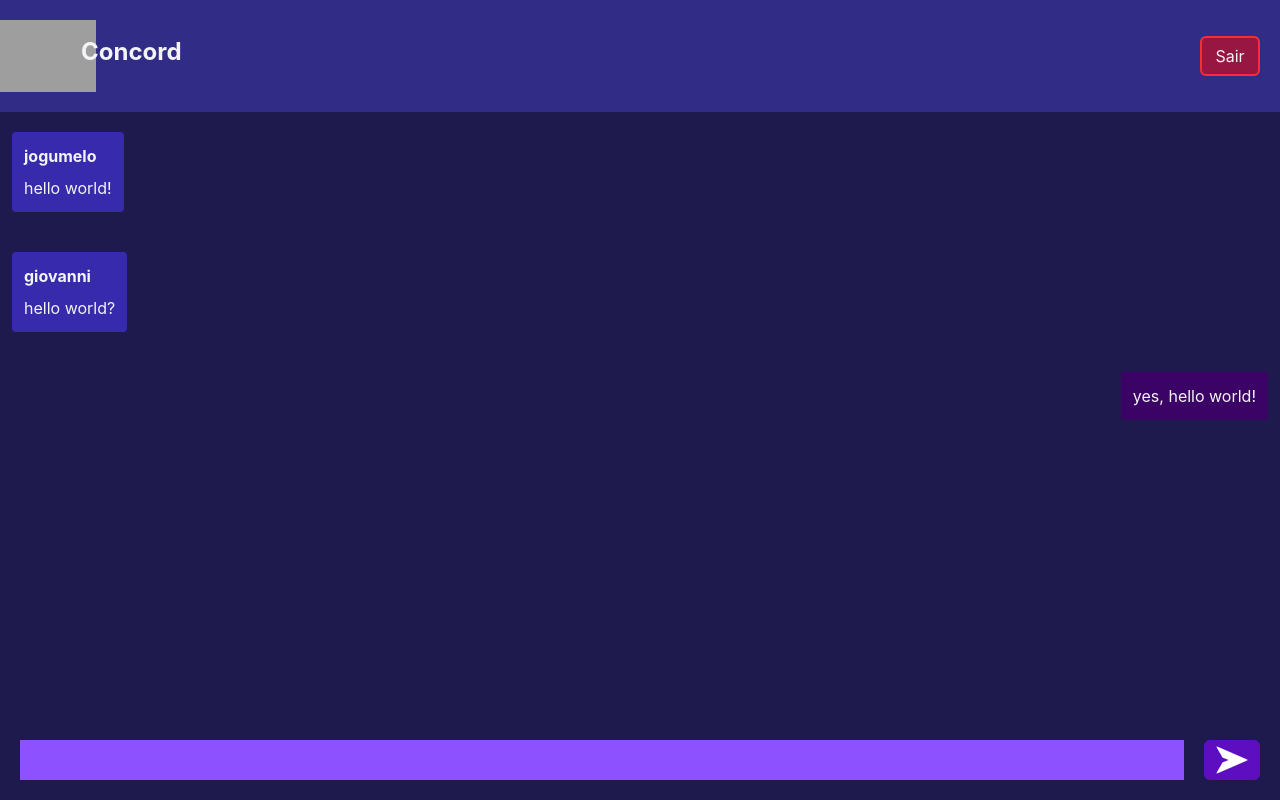
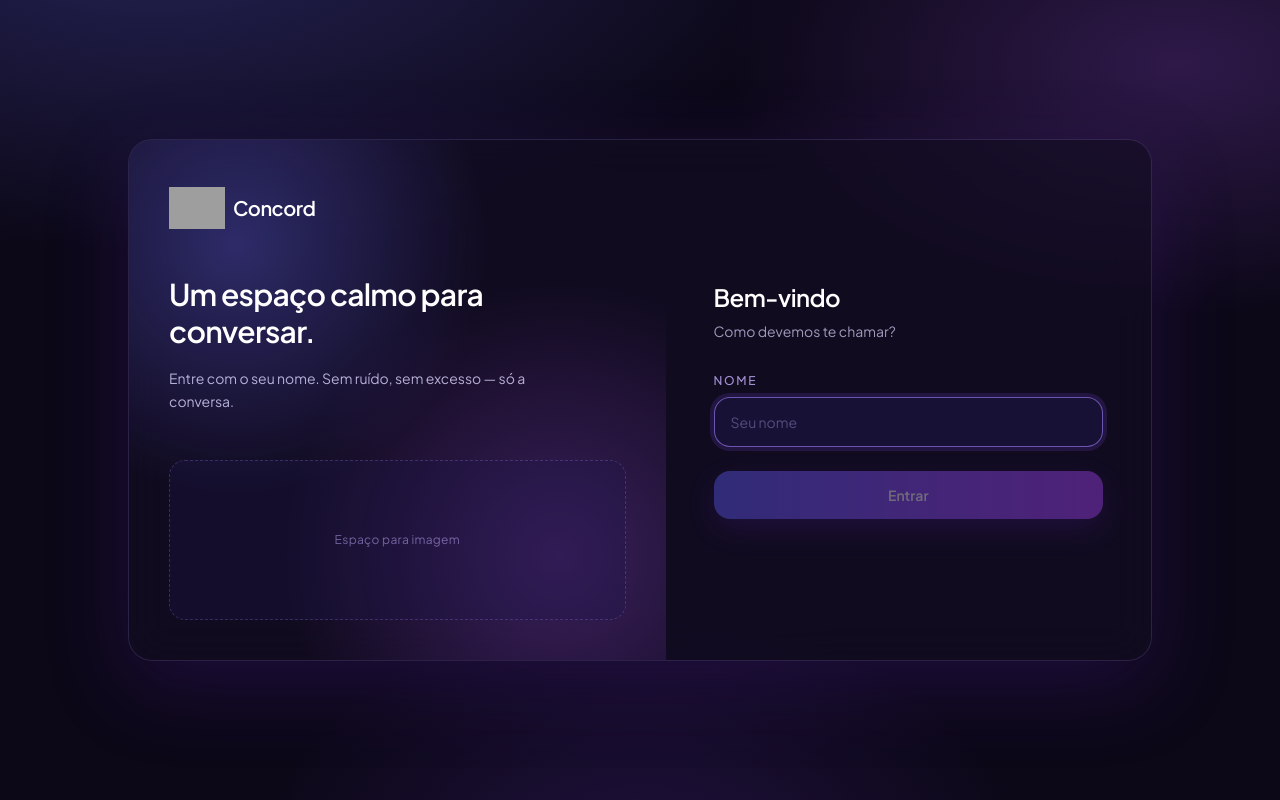
Before and after one commit to cavaleiro-olimpioo/ChatApp, a React (Vite) app in the folder frontend/: page / in a window 1280 px wide. Built offline with nearby package versions, Linux system fonts and the light colour scheme; grey boxes are pictures that could not be loaded.

Commit message:
UI/UX
Terminei a ui/ux do login e main

```diff
--- a/frontend/index.html
+++ b/frontend/index.html
@@ -2,9 +2,15 @@
 <html lang="pt-br">
   <head>
     <meta charset="UTF-8" />
-    <link rel="icon" type="image/svg+xml" href="public/favicon.ico" />
+    <link rel="icon" type="image/svg+xml" href="/favicon.ico" />
+    <link rel="preconnect" href="https://fonts.googleapis.com" />
+    <link rel="preconnect" href="https://fonts.gstatic.com" crossorigin />
+    <link
+      href="https://fonts.googleapis.com/css2?family=Plus+Jakarta+Sans:wght@400;500;600;700&display=swap"
+      rel="stylesheet"
+    />
     <meta name="viewport" content="width=device-width, initial-scale=1.0" />
-    <title>frontend</title>
+    <title>Concord</title>
   </head>
   <body>
     <div id="root"></div>
--- a/frontend/src/App.jsx
+++ b/frontend/src/App.jsx
@@ -1,45 +1,99 @@
+import { useState } from 'react';
 import logo from './assets/icons/Logo.png';
-import enviar from './assets/icons/enviar.png'
 import CardMessage from './components/cardMessage';
+import Login from './components/Login';
 
 function App() {
-  const user = 'guilherme';
+  const [user, setUser] = useState(null);
   const allMessages = [
     {
-      'id': 1,
-      'user': 'jogumelo',
-      'message': 'hello world!'
+      id: 1,
+      user: 'jogumelo',
+      message: 'hello world!',
     },
     {
-      'id': 2,
-      'user': 'giovanni',
-      'message': 'hello world?'
+      id: 2,
+      user: 'giovanni',
+      message: 'hello world?',
     },
     {
-      'id': 3,
-      'user': 'guilherme',
-      'message': 'yes, hello world!'
-    }
-  ]
+      id: 3,
+      user: 'guilherme',
+      message: 'yes, hello world!',
+    },
+  ];
+
+  if (!user) {
+    return <Login onEnter={setUser} />;
+  }
+
   return (
-    <div className='flex flex-col items-center w-screen h-screen'>
-      <header className='flex justify-between items-center w-full bg-indigo-900 p-5'>
-        <div className='flex items-center justify-center'>
-          <img className='w-24 -ml-5' src={logo} alt="logo" />
-          <h1 className='font-bold text-gray-100 text-2xl -ml-3.75 mb-2' >Concord</h1>
+    <div className="ambient flex h-screen flex-col text-white">
+      <header className="glass shrink-0">
+        <div className="mx-auto flex max-w-3xl items-center justify-between px-5 py-3.5">
+          <div className="flex items-center gap-2">
+            <img className="h-12 w-14 object-contain" src={logo} alt="Concord" />
+            <div>
+              <h1 className="text-lg font-semibold leading-none tracking-tight">Concord</h1>
+              <p className="mt-1 text-xs text-violet-300/70">Sala geral</p>
+            </div>
+          </div>
+          <div className="flex items-center gap-3">
+            <span className="hidden rounded-full border border-violet-400/20 bg-indigo-950/40 px-3 py-1.5 text-xs text-violet-200/90 sm:inline">
+              {user}
+            </span>
+            <button
+              type="button"
+              onClick={() => setUser(null)}
+              className="rounded-xl border border-violet-400/25 px-4 py-2 text-sm font-medium text-violet-100 transition hover:border-violet-300/50 hover:bg-violet-500/10"
+            >
+              Sair
+            </button>
+          </div>
         </div>
-        <button className='bg-[#FF000080] w-15 h-10 text-gray-100 border-red-500 border-2 rounded-md'>Sair</button>
       </header>
-      <main className='bg-indigo-950 w-full h-full flex flex-col justify-between'>
-        <div className='w-full h-full flex flex-col'>
-          {allMessages.map((message) => {
-            return(<CardMessage message={message.message} userMsg={message.user} user={user} />)
-          })}
+
+      <main className="mx-auto flex min-h-0 w-full max-w-3xl flex-1 flex-col">
+        <div className="scroll-chat flex min-h-0 flex-1 flex-col overflow-y-auto px-4 py-5 sm:px-6">
+          <p className="mb-6 self-center rounded-full border border-violet-400/15 bg-indigo-950/30 px-3 py-1 text-[11px] uppercase tracking-[0.16em] text-violet-300/50">
+            Hoje
+          </p>
+          {allMessages.map((message) => (
+            <CardMessage
+              key={message.id}
+              message={message.message}
+              userMsg={message.user}
+              user={user}
+            />
+          ))}
         </div>
-        <form className='p-5 flex justify-between' action=".">
-          <input className='w-full mr-5 bg-violet-500' type="text" name="message" id="message" />
-          <button className='bg-violet-800 rounded-md w-15 h-10 flex justify-center items-center cursor-pointer' type="submit">
-            <img src={enviar} alt="enviar" />
+
+        <form
+          className="glass mx-4 mb-5 flex items-center gap-3 rounded-2xl px-3 py-2 sm:mx-6"
+          action="."
+          onSubmit={(event) => event.preventDefault()}
+        >
+          <input
+            className="w-full bg-transparent px-3 py-2.5 text-sm text-white outline-none placeholder:text-violet-300/40"
+            type="text"
+            name="message"
+            id="message"
+            placeholder="Escreva uma mensagem"
+          />
+          <button
+            className="flex h-11 w-11 shrink-0 items-center justify-center rounded-xl bg-gradient-to-br from-indigo-500 to-violet-600 text-white transition hover:brightness-110"
+            type="submit"
+            aria-label="Enviar"
+          >
+            <svg width="18" height="18" viewBox="0 0 24 24" fill="none" aria-hidden>
+              <path
+                d="M5 12h14M13 6l6 6-6 6"
+                stroke="currentColor"
+                strokeWidth="2"
+                strokeLinecap="round"
+                strokeLinejoin="round"
+              />
+            </svg>
           </button>
         </form>
       </main>
--- /dev/null
+++ b/frontend/src/components/Login.jsx
@@ -0,0 +1,80 @@
+import { useState } from 'react';
+import logo from '../assets/icons/Logo.png';
+
+function Login({ onEnter }) {
+  const [name, setName] = useState('');
+
+  function handleSubmit(event) {
+    event.preventDefault();
+    const trimmed = name.trim();
+    if (!trimmed) return;
+    onEnter?.(trimmed);
+  }
+
+  return (
+    <div className="ambient flex min-h-screen items-center justify-center px-4 py-10">
+      <section className="glass grid w-full max-w-5xl overflow-hidden rounded-3xl shadow-[0_24px_80px_rgba(76,29,149,0.28)] lg:grid-cols-[1.05fr_0.95fr]">
+        <aside className="relative hidden min-h-[420px] flex-col justify-between overflow-hidden p-10 lg:flex">
+          <div
+            aria-hidden
+            className="pointer-events-none absolute inset-0 bg-[radial-gradient(circle_at_20%_20%,rgba(99,102,241,0.35),transparent_42%),radial-gradient(circle_at_80%_80%,rgba(168,85,247,0.28),transparent_46%)]"
+          />
+          <div className="relative">
+            <div className="flex items-center gap-2">
+              <img src={logo} alt="" className="h-14 w-14 object-contain" />
+              <span className="text-xl font-semibold tracking-tight text-white">Concord</span>
+            </div>
+            <p className="mt-10 max-w-xs text-3xl font-semibold leading-tight tracking-tight text-white">
+              Um espaço calmo para conversar.
+            </p>
+            <p className="mt-4 max-w-sm text-sm leading-relaxed text-violet-200/80">
+              Entre com o seu nome. Sem ruído, sem excesso — só a conversa.
+            </p>
+          </div>
+          <div className="relative mt-12 h-40 rounded-2xl border border-dashed border-violet-400/25 bg-indigo-950/30">
+            <span className="absolute inset-0 flex items-center justify-center text-xs tracking-wide text-violet-300/50">
+              Espaço para imagem
+            </span>
+          </div>
+        </aside>
+
+        <div className="flex flex-col justify-center px-8 py-12 sm:px-12">
+          <div className="mb-8 flex items-center gap-2 lg:hidden">
+            <img src={logo} alt="" className="h-12 w-14 object-contain" />
+            <span className="text-lg font-semibold text-white">Concord</span>
+          </div>
+
+          <h1 className="text-2xl font-semibold tracking-tight text-white">Bem-vindo</h1>
+          <p className="mt-2 text-sm text-violet-200/70">Como devemos te chamar?</p>
+
+          <form className="mt-8 space-y-6" onSubmit={handleSubmit}>
+            <label className="block">
+              <span className="mb-2 block text-xs font-medium uppercase tracking-[0.14em] text-violet-300/80">
+                Nome
+              </span>
+              <input
+                autoFocus
+                autoComplete="nickname"
+                name="username"
+                value={name}
+                onChange={(event) => setName(event.target.value)}
+                placeholder="Seu nome"
+                className="w-full rounded-2xl border border-violet-400/20 bg-indigo-950/50 px-4 py-3.5 text-sm text-white outline-none transition placeholder:text-violet-300/35 focus:border-violet-400/60 focus:ring-4 focus:ring-violet-500/15"
+              />
+            </label>
+
+            <button
+              type="submit"
+              disabled={!name.trim()}
+              className="w-full rounded-2xl bg-gradient-to-r from-indigo-500 via-violet-500 to-purple-500 py-3.5 text-sm font-semibold text-white shadow-[0_10px_30px_rgba(124,58,237,0.35)] transition hover:brightness-110 disabled:cursor-not-allowed disabled:opacity-40"
+            >
+              Entrar
+            </button>
+          </form>
+        </div>
+      </section>
+    </div>
+  );
+}
+
+export default Login;
--- a/frontend/src/components/cardMessage.jsx
+++ b/frontend/src/components/cardMessage.jsx
@@ -1,18 +1,26 @@
-function cardMessage({ message, userMsg, user }) {
-    if (userMsg === user) {
-        return (
-            <div className='bg-purple-950 mr-3 mt-5 mb-5 max-w-5/6 p-3 self-end rounded-sm'>
-                <p className='text-gray-100'>{message}</p>
-            </div>
-        );
-    } else {
-        return (
-            <div className='bg-indigo-800 ml-3 mt-5 mb-5 w-fit max-w-5/6 p-3 rounded-sm'>
-                <h1 className='font-bold text-gray-100 text-md mb-2'>{userMsg}</h1>
-                <p className='text-gray-100'>{message}</p>
-            </div>
-        );
-    }
+function CardMessage({ message, userMsg, user }) {
+  const isOwn = userMsg === user;
+
+  if (isOwn) {
+    return (
+      <article className="mt-3 flex max-w-[78%] flex-col items-end self-end">
+        <div className="rounded-2xl rounded-br-md bg-gradient-to-br from-indigo-500 via-violet-500 to-purple-600 px-4 py-3 shadow-[0_8px_24px_rgba(76,29,149,0.28)]">
+          <p className="text-[0.9375rem] leading-relaxed text-white">{message}</p>
+        </div>
+      </article>
+    );
+  }
+
+  return (
+    <article className="mt-3 flex max-w-[78%] flex-col items-start self-start">
+      <span className="mb-1.5 ml-1 text-[11px] font-medium uppercase tracking-[0.12em] text-violet-300/70">
+        {userMsg}
+      </span>
+      <div className="rounded-2xl rounded-bl-md border border-violet-300/20 bg-indigo-800/55 px-4 py-3">
+        <p className="text-[0.9375rem] leading-relaxed text-indigo-50">{message}</p>
+      </div>
+    </article>
+  );
 }
 
-export default cardMessage;
+export default CardMessage;
--- a/frontend/src/index.css
+++ b/frontend/src/index.css
@@ -1 +1,58 @@
 @import "tailwindcss";
+
+@theme {
+  --font-sans: "Plus Jakarta Sans", ui-sans-serif, system-ui, sans-serif;
+  --color-ink: #f4f0ff;
+  --color-muted: #b7a8d9;
+  --color-night: #0c0818;
+  --color-panel: #140e24;
+  --color-line: rgba(167, 139, 250, 0.18);
+}
+
+html,
+body,
+#root {
+  min-height: 100%;
+  height: 100%;
+}
+
+body {
+  margin: 0;
+  font-family: var(--font-sans);
+  background: var(--color-night);
+  color: var(--color-ink);
+  -webkit-font-smoothing: antialiased;
+}
+
+::selection {
+  background: rgba(139, 92, 246, 0.35);
+  color: #fff;
+}
+
+.ambient {
+  background:
+    radial-gradient(1200px 600px at 12% -10%, rgba(99, 102, 241, 0.28), transparent 55%),
+    radial-gradient(900px 500px at 92% 8%, rgba(168, 85, 247, 0.22), transparent 50%),
+    radial-gradient(700px 500px at 50% 110%, rgba(124, 58, 237, 0.18), transparent 55%),
+    #0c0818;
+}
+
+.glass {
+  background: rgba(20, 14, 36, 0.62);
+  backdrop-filter: blur(22px);
+  border: 1px solid var(--color-line);
+}
+
+.scroll-chat {
+  scrollbar-width: thin;
+  scrollbar-color: rgba(139, 92, 246, 0.45) transparent;
+}
+
+.scroll-chat::-webkit-scrollbar {
+  width: 8px;
+}
+
+.scroll-chat::-webkit-scrollbar-thumb {
+  background: rgba(139, 92, 246, 0.4);
+  border-radius: 999px;
+}
```
